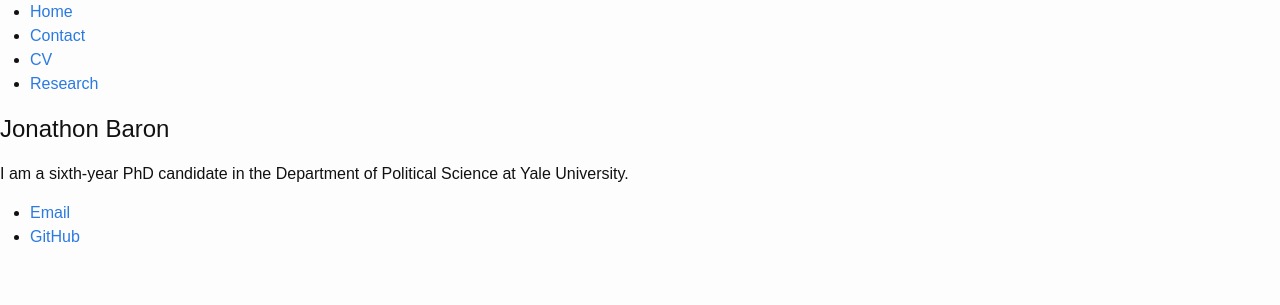
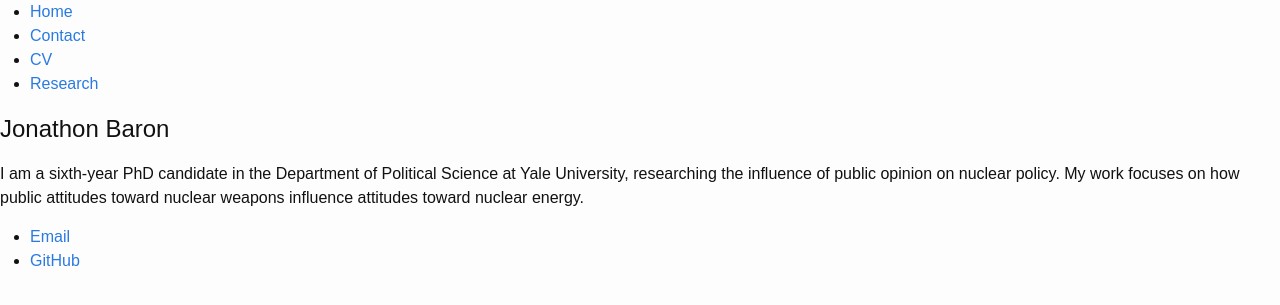
Before and after one commit to jonathonbaron/jonathonbaron.github.io, a Jekyll site: the page built from index.md, in a window 1280 px wide. Shown: the top 305 px of the page. Built offline with Jekyll 4.4.1, drawn with Linux system fonts in a browser that asks for light colours.

Commit message:
Update index.md

```diff
--- a/index.md
+++ b/index.md
@@ -6,4 +6,4 @@ date:   2016-12-19
 
 <!--- <img style="float: left; height: 245px; margin: 0 20px 10px 0" src="/assets/baron_photo.jpg" alt="pic" /> -->
 
-I am a sixth-year PhD candidate in the Department of Political Science at Yale University.
+I am a sixth-year PhD candidate in the Department of Political Science at Yale University, researching the influence of public opinion on nuclear policy. My work focuses on how public attitudes toward nuclear weapons influence attitudes toward nuclear energy.
```
